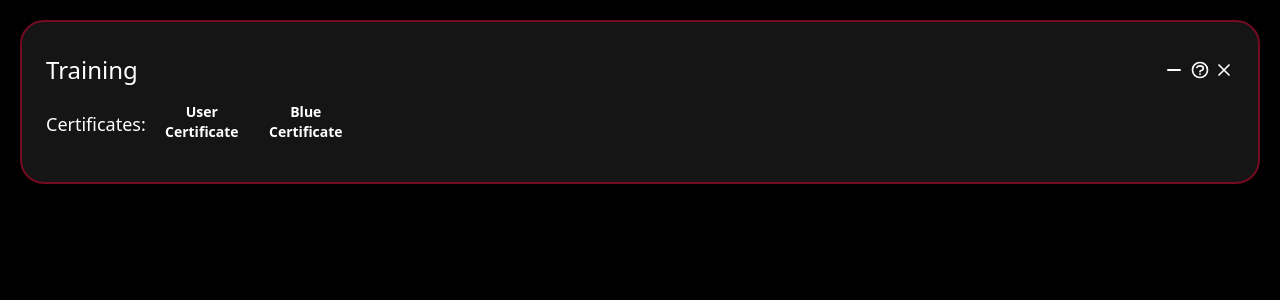
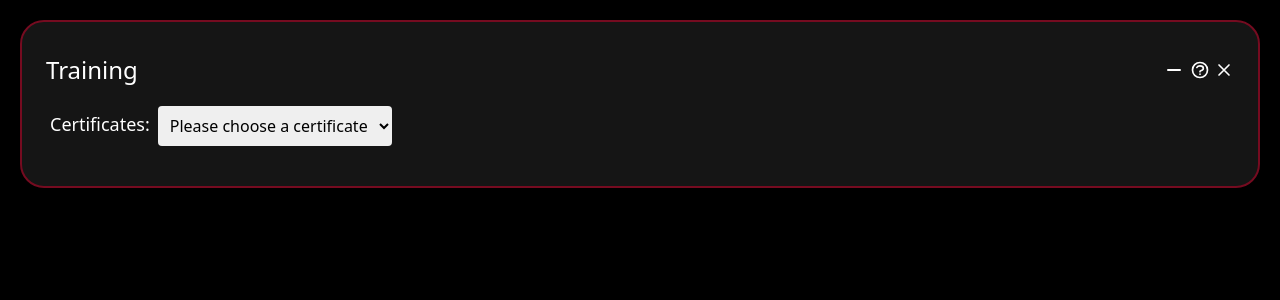
Before and after one commit to iguannalin/training-vue, a Vue app: page / in a window 1280 px wide. Shown: the top 300 px of the page. Built offline with nearby package versions, Linux system fonts and the light colour scheme.

Commit message:
Added dropdown for certificates, cleaned up UI

```diff
--- a/src/App.vue
+++ b/src/App.vue
@@ -2,7 +2,7 @@
   <div class="flex border-caldera-red border-2 rounded-3xl m-5 p-6 text-colors-white font-sans bg-caldera-grayish">
     <div class="flex justify-center flex-col w-full">
       <div>
-        <!--      TITLE-->
+        <!--  TITLE -->
         <div class="flex justify-between mt-2">
           <div class="flex flex-row items-center">
             <h2 class="text-left text-colors-white text-2xl">Training<span v-if="selectedCert">: {{
@@ -28,24 +28,28 @@
             </button>
           </div>
         </div>
-        <!--      END TITLE-->
-        <div class="flex justify-start items-center flex-wrap text-colors-white mt-3 mb-2">
-          <h3 class="text-lg mr-1">Certificates:</h3>
-          <div class="flex justify-start items-center flex-col hover:bg-caldera-red rounded"
-               v-for="(certificate, index) in certificateTypes" :key="index">
-            <button
-                class="flex flex-col justify-center items-center text-base text-colors-white p-1 ml-1 mr-1 font-bold w-24"
-                v-bind:class="{'font-bold': selectedCert === certificate}" v-bind:value="certificate"
-                v-on:click="(selectedCert === certificate) ? selectedCert = '' : selectedCert = certificate">
-            <span class="flex flex-col justify-center items-center w-4">
-                <span class="text-sm pb-1">{{ certificate }}</span>
-            </span>
-            </button>
+        <!--  END TITLE -->
+        <div class="flex flex-wrap flex-row">
+          <!--  CERTIFICATES  -->
+          <div class="flex justify-start items-start flex-wrap text-colors-white mt-3 mb-2 p-1 w-5/12">
+            <div class="flex flex-row justify-center">
+              <label for="certificate-select" class="text-lg mt-2 mr-1">Certificates:</label>
+              <div class="text-colors-black m-1">
+                <select id="certificate-select" class="p-2 h-auto rounded" v-model="selectedCert">
+                  <option disabled value="">Please choose a certificate</option>
+                  <option v-for="(certificate, index) in certificateTypes" :key="index">{{ certificate }}</option>
+                </select>
               </div>
             </div>
-
-        <div v-if="selectedCert" class="flex justify-start items-center flex-wrap text-colors-white mt-3 mb-2">
-          <h3 class="text-lg mr-1">Badges:</h3>
+          </div>
+          <!--  END CERTIFICATES  -->
+          <!--  BADGES  -->
+          <div v-if="selectedCert" class="flex justify-start items-center flex-wrap text-colors-white mt-3 mb-2 p-1 w-7/12">
+            <div class="flex flex-row flex-wrap">
+              <div class="flex justify-end items-start">
+                <h3 class="text-lg mt-2 mr-1">Badges:</h3>
+              </div>
+              <div class="flex flex-row flex-wrap w-10/12 items-start">
                 <div class="flex justify-center items-center flex-col hover:bg-caldera-red rounded"
                      v-for="(badge, index) in badgeList" :key="index">
                   <button
@@ -64,13 +68,18 @@
                   </button>
                 </div>
               </div>
-
+            </div>
+          </div>
+          <!--  END BADGES  -->
+        </div>
+        <!--  FLAGS  -->
         <div v-if="selectedCert" class="flex mt-1 flex-row flex-wrap justify-start">
           <div class="lg:w-3/12 md:w-4/12 sm:w-full p-2 box-border" v-for="(flag, index) in visibleFlagList"
                :key="index">
             <Flag :flag="flag"></Flag>
           </div>
         </div>
+        <!--  END FLAGS  -->
       </div>
     </div>
   </div>
@@ -92,20 +101,20 @@ export default {
       badgeList: [],
       flagList: [],
       visibleFlagList: [],
-      certificateTypes: ["User Certificate", "Blue Certificate"]
+      certificateTypes: ['User Certificate', 'Blue Certificate']
     }
   },
   watch: {
     selectedCert: function () {
       if (this.selectedCert) {
-        console.log('SELECTED', this.selectedCert);
+        console.log('SELECTED CERT', this.selectedCert);
         // TODO remove this dev version
         if (!this.getTraining()) this.getFlags(data);
       } else this.resetData();
     },
     selectedBadge: function () {
       if (this.selectedBadge) {
-        console.log('SELECTED', this.selectedBadge);
+        console.log('SELECTED BADGE', this.selectedBadge);
         this.visibleFlagList = this.flagList.filter(flag => flag.badge_name === this.selectedBadge.name);
       } else this.visibleFlagList = this.flagList;
     }
--- a/templates/vue.html
+++ b/templates/vue.html
@@ -1,3 +1,3 @@
 <!DOCTYPE html><html lang=""><head><meta charset="utf-8"><meta http-equiv="X-UA-Compatible" content="IE=edge"><meta name="viewport" content="width=device-width,initial-scale=1"><link rel="icon" href="/favicon.ico"><title>Vue-Training</title><style>body {
             background-color: black;
-        }</style><link href="/vue/css/app.e091920d.css" rel="preload" as="style"><link href="/vue/js/app.c1b671fd.js" rel="preload" as="script"><link href="/vue/js/chunk-vendors.c531bdd8.js" rel="preload" as="script"><link href="/vue/css/app.e091920d.css" rel="stylesheet"></head><body><noscript><strong>We're sorry but vue doesn't work properly without JavaScript enabled. Please enable it to continue.</strong></noscript><div id="app"></div><script src="/vue/js/chunk-vendors.c531bdd8.js"></script><script src="/vue/js/app.c1b671fd.js"></script></body></html>
+        }</style><link href="/vue/css/app.2723a49b.css" rel="preload" as="style"><link href="/vue/js/app.04e51d9c.js" rel="preload" as="script"><link href="/vue/js/chunk-vendors.c531bdd8.js" rel="preload" as="script"><link href="/vue/css/app.2723a49b.css" rel="stylesheet"></head><body><noscript><strong>We're sorry but vue doesn't work properly without JavaScript enabled. Please enable it to continue.</strong></noscript><div id="app"></div><script src="/vue/js/chunk-vendors.c531bdd8.js"></script><script src="/vue/js/app.04e51d9c.js"></script></body></html>
```
Lines whose indentation alone changed are shown as unchanged.
